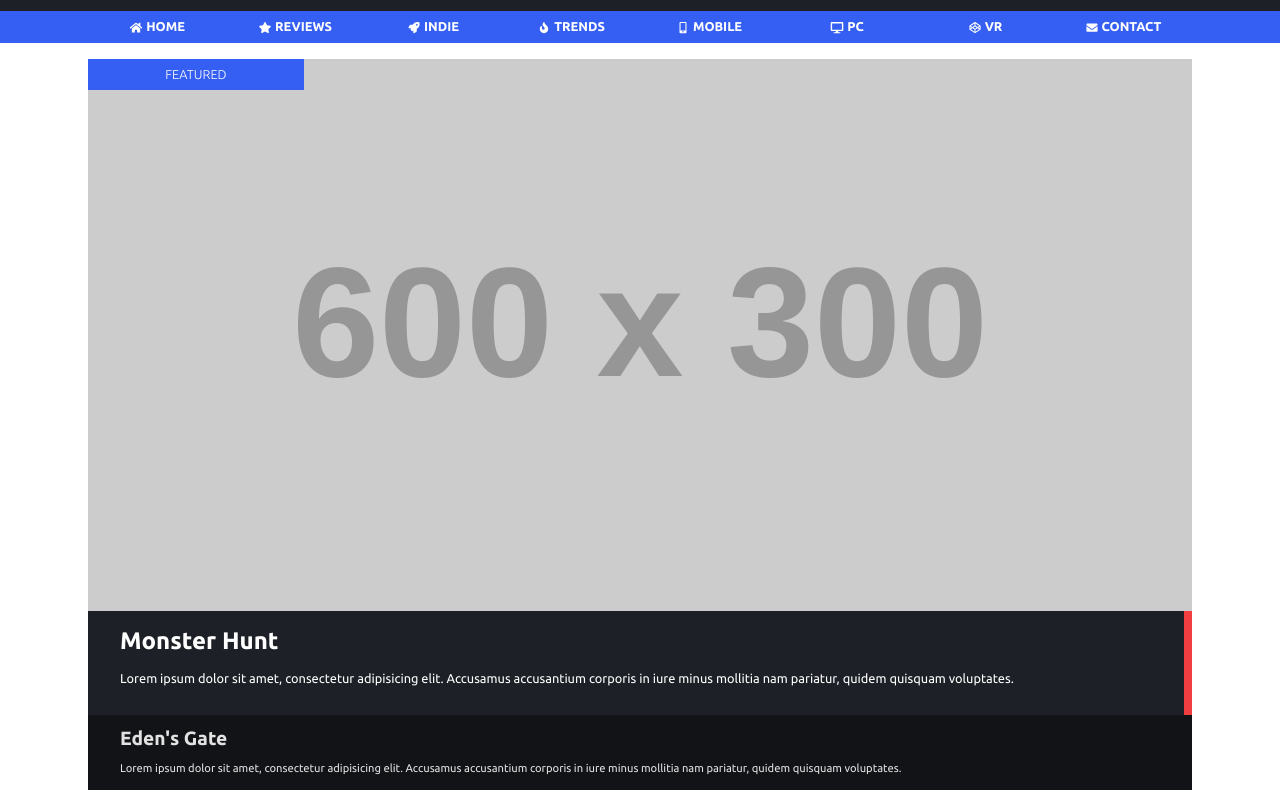
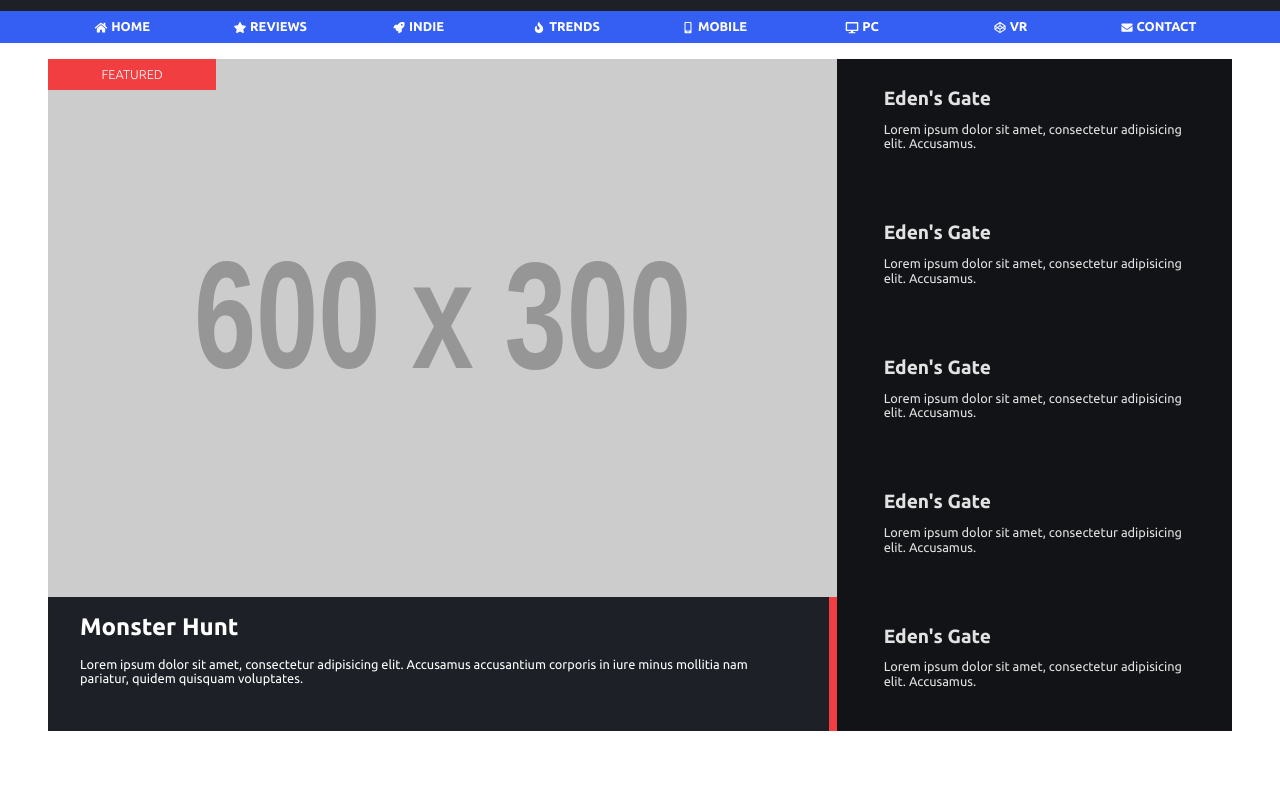
Before and after one commit to jonit-dev/magazine-press-start, a plain HTML site: page index.html in a window 1280 px wide. Shown: the part 96-886 px from the top of the page. After the commit the page ends 828 px from the top, so only its background shows below. Drawn offline with Linux system fonts and the light colour scheme; placeholder pictures from the web are drawn by us.

Commit message:
main article desktop and mobile

```diff
--- a/css/grids/desktop-grid.css
+++ b/css/grids/desktop-grid.css
@@ -1,6 +1,6 @@
 
 
-@media screen and (min-width: 700px) {
+@media screen and (min-width: 850px) {
 
 
     .col-md-1, .col-md-2, .col-md-3, .col-md-4, .col-md-5, .col-md-6, .col-md-7, .col-md-8, .col-md-9, .col-md-10, .col-md-11, .col-md-12 {
--- a/css/grids/mobile-grid.css
+++ b/css/grids/mobile-grid.css
@@ -1,6 +1,6 @@
 
 
-@media screen and (max-width: 700px) {
+@media screen and (max-width: 850px) {
 
 
     .col-sm-1, .col-sm-2, .col-sm-3, .col-sm-4, .col-sm-5, .col-sm-6, .col-sm-7, .col-sm-8, .col-sm-9, .col-sm-10, .col-sm-11, .col-sm-12 {
--- a/css/landing.css
+++ b/css/landing.css
@@ -23,10 +23,12 @@ header {
 
 main {
     width: 100vw;
-    height: 40rem;
+    height: auto;
     display: inline-block;
     float: left;
     box-sizing: border-box;
+
+
 }
 
 .logo {
@@ -112,7 +114,7 @@ nav ul li a {
 }
 
 /*MOBILE ONLY CODE*/
-@media screen and (max-width: 700px) {
+@media screen and (max-width: 850px) {
 
     /*Nav element size*/
     ul li {
@@ -144,8 +146,6 @@ nav ul li a {
 
 
 
-    position:relative;
-
 }
 
 .main-article {
@@ -154,12 +154,13 @@ nav ul li a {
 
     display: inline-block;
     float:left;
+    height: 100%;
 
 }
 
 .featured-tag {
-    background-color:#355ff2;
-    width: 16.66%;
+    background-color:#f13e41;
+    width: 10.66%;
     min-width: 60px;
     padding:.5rem 1rem .5rem 1rem;
     text-align: center;
@@ -174,26 +175,33 @@ nav ul li a {
 
 .main-article-description {
 display: inline-block;
-    float:left;
+    float:bottom;
     width: 100%;
-
+    height: 20%;
             box-sizing: border-box;
     padding-bottom: 1rem;
 
     border-right-style: solid;
     border-right-color: #f13e41;
     border-right-width: .5rem;
+
 }
+
+
 
 .other-article-box {
  width: 100%;
-    height: auto;
+    height: 20%;
 
     color:#e2e2e2;
-    background-color:#121316;
+
     display: inline-block;
     float:left;
+    padding-bottom: 1rem;
+}
 
+.other-article-box:hover {
+    background-color: #1d2027;
 }
 
 .main-article h1 {
@@ -232,17 +240,80 @@ display: inline-block;
 .main-article-img {
     width: 100%;
     max-width: 100%;
-    height: auto;
     display: inline-block;
     float:left;
+    height: auto;
 }
 
 /*DESKTOP ONLY CODE*/
 
-@media screen and (min-width: 700px) {
+@media screen and (min-width: 850px) {
+    .other-article-box h1 {
+        font-size: 1.2rem;
+    }
+    .other-article-box p {
+        font-size: 0.8rem;
+    }
+
+
+    .main-article-box ,.main-article{
+        height: 42rem;
+    }
+    .main-article-img {
+        height: 80%;
+    }
+
+    .main-article-description {
+        height: 20%;
+    }
+
+
+    .main-article {
+
+                box-sizing: border-box;
+    }
 
     .main-article-box {
         margin-top: 1rem;
+
+
+    }
+
+    .other-article-column {
+        background-color:#121316;
+        display: inline-block;
+        float:left;
+        height: 100%;
+
+        box-sizing: border-box;
+        padding-bottom: 1rem;
+    }
+
+    .other-article-box {
+        height: 20.5%;
+
+                box-sizing: border-box;
+        padding:0.9rem;
+    }
+
+
+
+
+}
+
+
+/*MOBILE ONLY CODE*/
+@media screen and (max-width: 850px) {
+
+    .featured-tag{
+        background-color: #f13e41;
+    }
+    .mobile-only {
+        display: block;
+    }
+
+    .desktop-only {
+        display: none;
     }
 }
 
@@ -251,7 +322,7 @@ display: inline-block;
 *-------------------------------------------------------------*/
 /*DESKTOP ONLY CODE*/
 
-@media screen and (min-width: 700px) {
+@media screen and (min-width: 850px) {
 
     .mobile-only {
         display: none;
@@ -268,7 +339,7 @@ display: inline-block;
     }
 
     .desktop-wrapper {
-        max-width: 1200px;
+        max-width: 1400px;
 
         box-sizing: border-box;
         margin: 0 auto;
--- a/index.html
+++ b/index.html
@@ -112,7 +112,7 @@
     <div class="desktop-wrapper">
         <div class="main-article-box col-sm-12 col-md-12">
 
-            <div class="main-article col-sm-12">
+            <div class="main-article col-sm-12 col-md-8">
 
                 <div class="featured-tag">FEATURED</div>
 
@@ -125,34 +125,53 @@
                 </div>
 
 
+
+
             </div>
 
+            <div class="col-md-4 other-article-column">
 
-            <div class="other-article-box active">
-
-                <h1>Eden's Gate</h1>
-                <p>Lorem ipsum dolor sit amet, consectetur adipisicing elit. Accusamus accusantium corporis in iure
-                    minus mollitia nam pariatur, quidem quisquam voluptates.</p>
-
-            </div>
 
 
                 <div class="other-article-box">
 
                     <h1>Eden's Gate</h1>
-                <p>Lorem ipsum dolor sit amet, consectetur adipisicing elit. Accusamus accusantium corporis in iure
-                    minus mollitia nam pariatur, quidem quisquam voluptates.</p>
+                    <p>Lorem ipsum dolor sit amet, consectetur adipisicing elit. Accusamus. </p>
 
                 </div>
+
+                <div class="other-article-box">
+
+                    <h1>Eden's Gate</h1>
+                    <p>Lorem ipsum dolor sit amet, consectetur adipisicing elit. Accusamus. </p>
+
+                </div>
+
 
 
                 <div class="other-article-box">
 
                     <h1>Eden's Gate</h1>
-                <p>Lorem ipsum dolor sit amet, consectetur adipisicing elit. Accusamus accusantium corporis in iure
-                    minus mollitia nam pariatur, quidem quisquam voluptates.</p>
+                    <p>Lorem ipsum dolor sit amet, consectetur adipisicing elit. Accusamus.</p>
 
                 </div>
+
+                <div class="other-article-box">
+
+                    <h1>Eden's Gate</h1>
+                    <p>Lorem ipsum dolor sit amet, consectetur adipisicing elit. Accusamus. </p>
+
+                </div>
+
+                <div class="other-article-box">
+
+                    <h1>Eden's Gate</h1>
+                    <p>Lorem ipsum dolor sit amet, consectetur adipisicing elit. Accusamus.  </p>
+
+                </div>
+            </div>
+
+
 
 
         </div>
```
Lines whose indentation alone changed are shown as unchanged.
